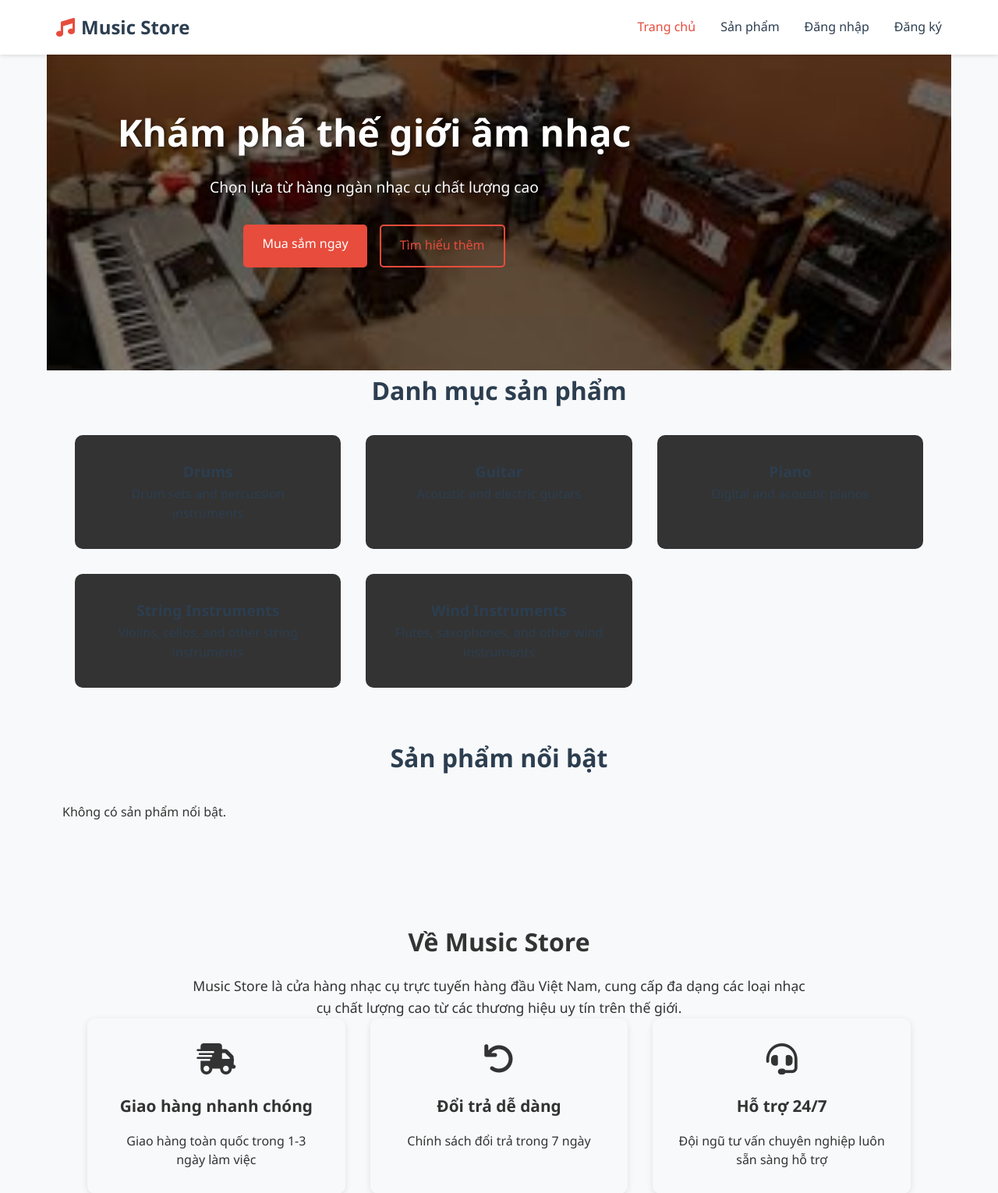
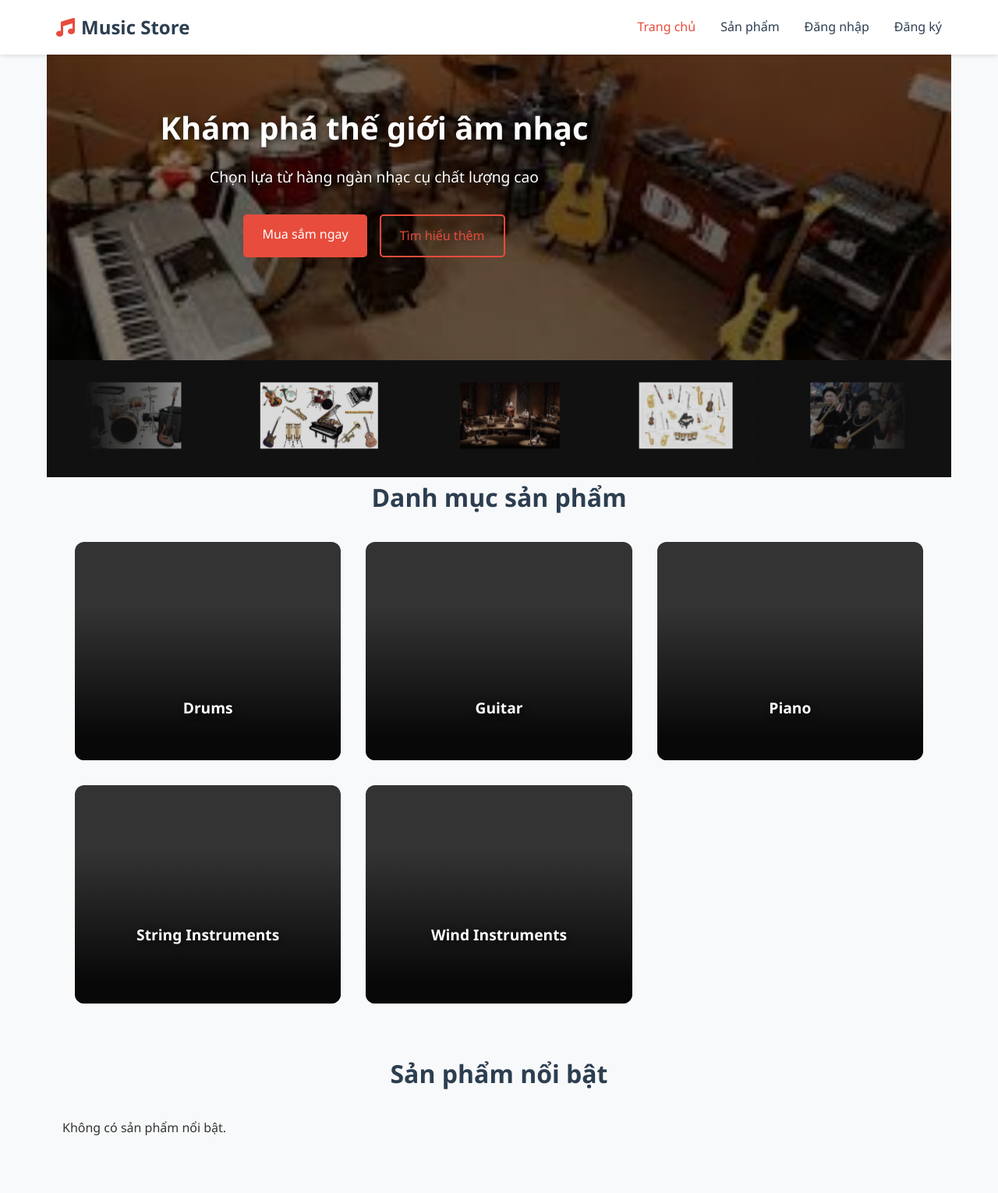
Before and after one commit to khanh-ch-ny/Music-Store, a PHP site: page /Music-Store/ in a window 1280 px wide. Shown: the top 1530 px of the page at 78% size. Run offline with PHP 8.4, Linux system fonts and the light colour scheme; data comes from the database, SQL or seed files in the repository; data that the repository does not hold is empty.

Commit message:
thêm animation

```diff
--- a/assets/css/style.css
+++ b/assets/css/style.css
@@ -989,3 +989,188 @@ body {
     color: #e8491d; /* Màu của icon */
     margin-bottom: 15px;
 }
+
+/* --- Hero Section --- */
+.hero {
+    padding: 60px 20px;
+    text-align: center;
+    background-color: #f4f4f4; /* Màu nền dự phòng */
+  }
+
+  /* --- Hero Section Background --- */
+  .hero {
+      position: relative;
+      padding: 100px 20px; /* Tăng không gian để ảnh nền hiển thị rõ hơn */
+      color: #fff; /* Đổi màu chữ thành trắng để nổi bật trên nền tối */
+      background-image: url('../images/backgrounds/dungcu.jpg'); /* Đã sửa lại đường dẫn tương đối cho đúng */
+      background-size: cover;
+      background-position: center;
+      text-align: center;
+  }
+
+  /* Thêm một lớp phủ mờ để chữ dễ đọc hơn */
+  .hero::before {
+      content: '';
+      position: absolute;
+      top: 0;
+      left: 0;
+      right: 0;
+      bottom: 0;
+      background-color: rgba(0, 0, 0, 0.5); /* Lớp phủ màu đen, độ mờ 50% */
+      z-index: 1;
+  }
+
+  /* Đảm bảo nội dung chữ nằm trên lớp phủ */
+  .hero .hero-content {
+      position: relative;
+      z-index: 2;
+  }
+
+  /* Tinh chỉnh lại chữ để đẹp hơn trên nền ảnh */
+  .hero h1 {
+      text-shadow: 2px 2px 8px rgba(0, 0, 0, 0.7);
+  }
+
+
+  .hero-content h1 {
+    font-size: 2.5rem;
+  }
+
+  /* --- New Immersive Category Card Styling --- */
+  .category-card {
+      position: relative;
+      display: flex;
+      flex-direction: column;
+      justify-content: flex-end; /* Align content to the bottom */
+      min-height: 280px;
+      padding: 25px;
+      border-radius: 12px;
+      overflow: hidden;
+      text-decoration: none;
+      color: #fff;
+      background-size: cover;
+      background-position: center;
+      transition: transform 0.4s ease;
+  }
+
+  .category-card::before {
+      content: '';
+      position: absolute;
+      top: 0;
+      left: 0;
+      right: 0;
+      bottom: 0;
+      background: linear-gradient(to top, rgba(0, 0, 0, 0.85) 10%, rgba(0, 0, 0, 0) 70%);
+      transition: background 0.4s ease;
+  }
+
+  .category-card:hover {
+      transform: translateY(-8px);
+  }
+
+  .category-card:hover::before {
+      background: linear-gradient(to top, rgba(0, 0, 0, 0.95) 20%, rgba(0, 0, 0, 0.1) 80%);
+  }
+
+  .category-card-content {
+      position: relative;
+      z-index: 2;
+  }
+
+  .category-title {
+      font-size: 1.6rem;
+      font-weight: 700;
+      margin: 0;
+      text-shadow: 2px 2px 8px rgba(0,0,0,0.5);
+  }
+
+  .category-description {
+      font-size: 0.95rem;
+      color: #e0e0e0;
+      line-height: 1.4;
+      margin-top: 5px;
+      opacity: 0;
+      transform: translateY(10px);
+      transition: opacity 0.4s ease, transform 0.4s ease;
+  }
+
+  .category-card:hover .category-description {
+      opacity: 1;
+      transform: translateY(0);
+  }
+
+  /* Cleanup old styles */
+  .category-image-wrapper, .category-image, .category-icon {
+      display: none;
+  }
+
+/* --- Floating Instruments Animation V2 - More Dynamic --- */
+.floating-instruments {
+    width: 100%;
+    height: 150px; /* Tăng chiều cao để có không gian cho hiệu ứng bồng bềnh */
+    display: flex;
+    overflow: hidden;
+    padding: 30px 0;
+    background: #111;
+    white-space: nowrap;
+    position: relative;
+}
+
+.floating-instruments:before,
+.floating-instruments:after {
+    content: '';
+    position: absolute;
+    top: 0;
+    width: 250px;
+    height: 100%;
+    z-index: 2;
+}
+
+.floating-instruments:before {
+    left: 0;
+    background: linear-gradient(to right, #111 20%, rgba(17, 17, 17, 0) 100%);
+}
+
+.floating-instruments:after {
+    right: 0;
+    background: linear-gradient(to left, #111 20%, rgba(17, 17, 17, 0) 100%);
+}
+
+.floating-instruments .instrument-wrapper {
+    display: block;
+    animation: slide 30s linear infinite; /* Tốc độ trôi đồng đều */
+    margin: 0 50px;
+}
+
+.floating-instruments .instrument {
+    display: block;
+    position: relative;
+    height: 85px; /* Kích thước đồng đều cho tất cả ảnh */
+    filter: grayscale(40%) opacity(0.85); /* Làm cho ảnh sáng và rõ hơn */
+    transition: filter 0.5s ease;
+    animation: float 6s ease-in-out infinite; /* Tốc độ bồng bềnh đồng đều */
+}
+
+.floating-instruments:hover .instrument-wrapper {
+    animation-play-state: paused;
+}
+
+.instrument-wrapper:hover .instrument {
+    filter: grayscale(0%) opacity(1);
+    transform: scale(1.1);
+}
+
+.instrument-wrapper:hover {
+    animation-play-state: paused !important;
+}
+
+@keyframes slide {
+    from { transform: translateX(0%); }
+    to { transform: translateX(-100%); }
+}
+
+@keyframes float {
+    0% { transform: translateY(0px); }
+    50% { transform: translateY(-20px); }
+    100% { transform: translateY(0px); }
+}
--- a/assets/templates/pages/home.html
+++ b/assets/templates/pages/home.html
@@ -9,6 +9,22 @@
         </div>
     </div>
 </section>
+
+<!-- ======================= Floating Instruments Animation ======================= -->
+<div class="floating-instruments">
+    <div class="instrument-wrapper"><img src="assets/images/animation/band.png" alt="Instrument 1" class="instrument"></div>
+    <div class="instrument-wrapper"><img src="assets/images/animation/band2.png" alt="Instrument 2" class="instrument"></div>
+    <div class="instrument-wrapper"><img src="assets/images/animation/band3.png" alt="Instrument 3" class="instrument"></div>
+    <div class="instrument-wrapper"><img src="assets/images/animation/band4.png" alt="Instrument 4" class="instrument"></div>
+    <div class="instrument-wrapper"><img src="assets/images/animation/band5.png" alt="Instrument 5" class="instrument"></div>
+    <!-- Thêm một bộ ảnh nữa để tạo hiệu ứng lặp vô tận -->
+    <div class="instrument-wrapper"><img src="assets/images/animation/band.png" alt="Instrument 1" class="instrument"></div>
+    <div class="instrument-wrapper"><img src="assets/images/animation/band2.png" alt="Instrument 2" class="instrument"></div>
+    <div class="instrument-wrapper"><img src="assets/images/animation/band3.png" alt="Instrument 3" class="instrument"></div>
+    <div class="instrument-wrapper"><img src="assets/images/animation/band4.png" alt="Instrument 4" class="instrument"></div>
+    <div class="instrument-wrapper"><img src="assets/images/animation/band5.png" alt="Instrument 5" class="instrument"></div>
+</div>
+<!-- ======================= End Animation ======================= -->
 
 <!-- Mã của phần Danh mục sản phẩm bắt đầu từ đây -->
 <section class="categories-section">
```
Also changed, not shown: assets/images/animation/band.png (added), assets/images/animation/band2.png (added), assets/images/animation/band3.png (added), assets/images/animation/band4.png (added), assets/images/animation/band5.png (added).
